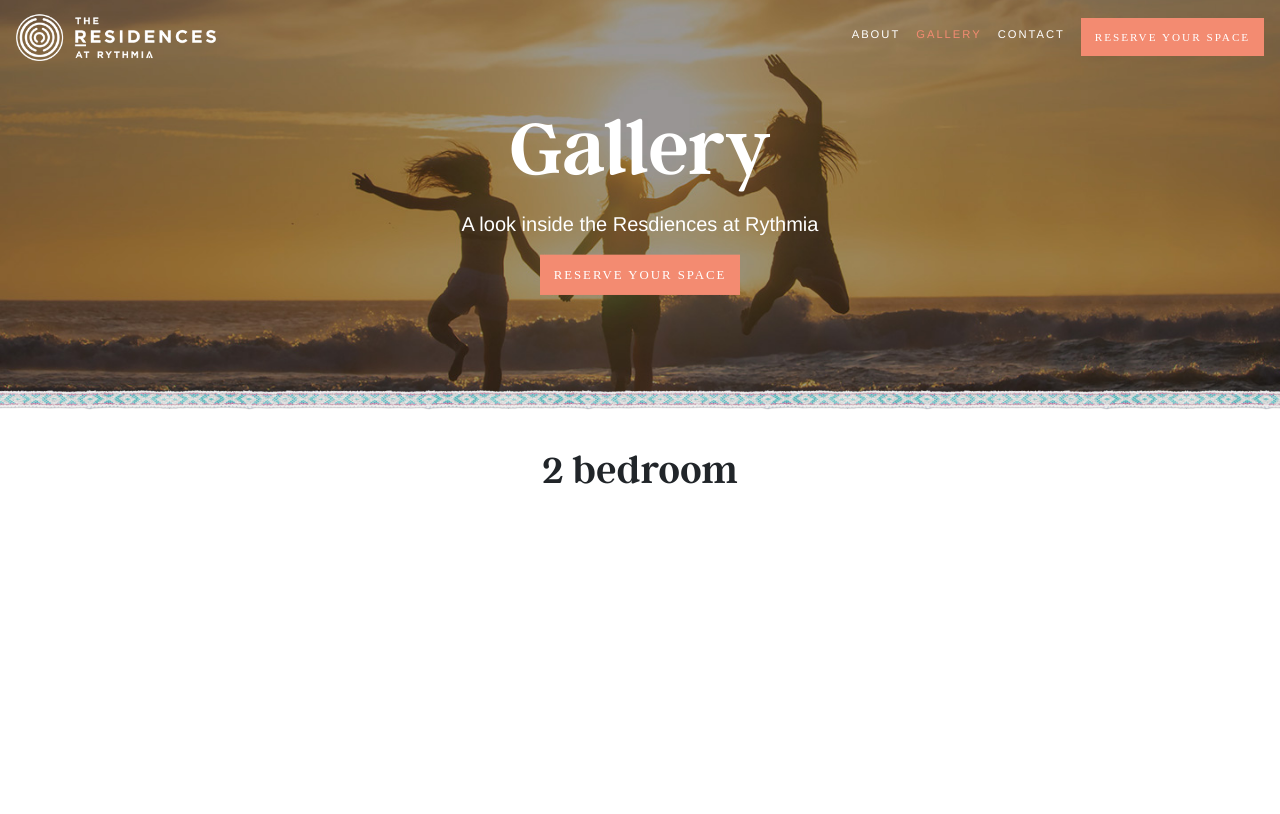
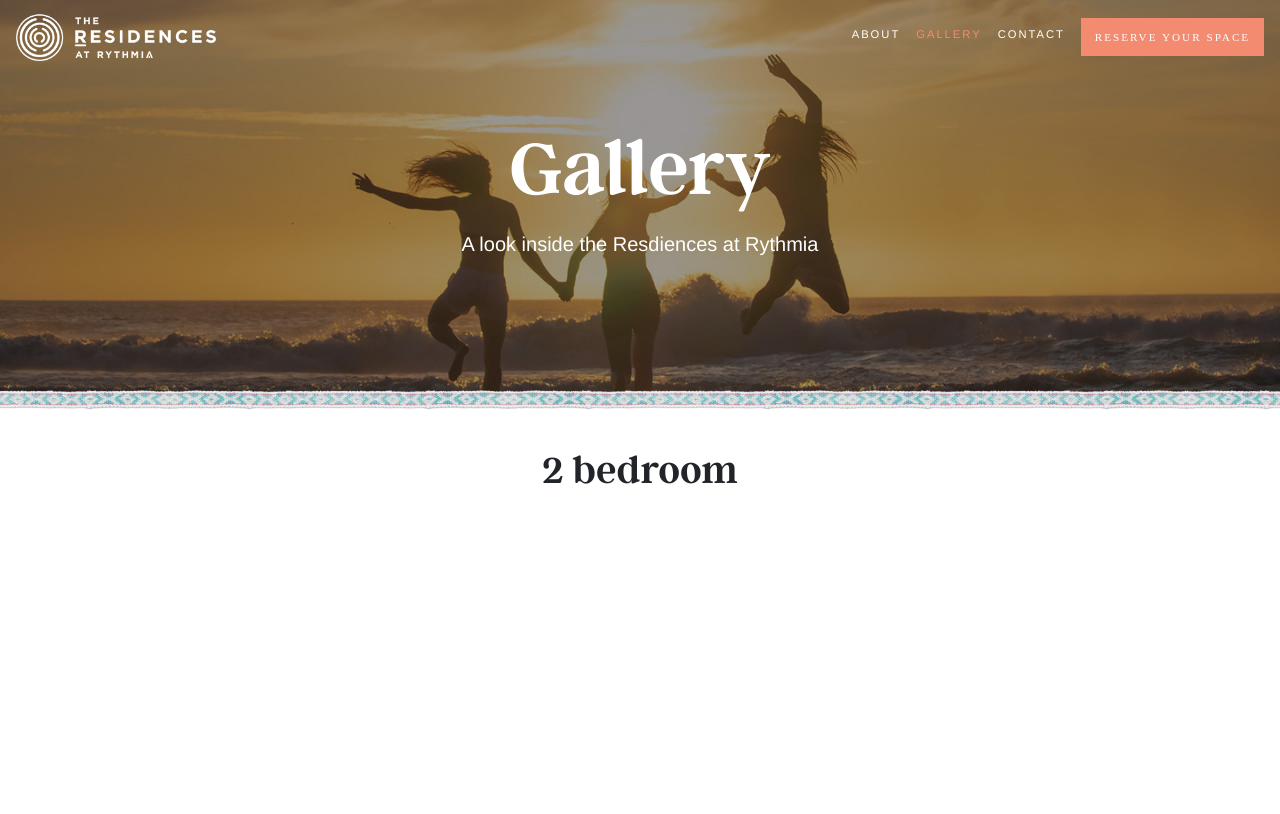
Before and after one commit to sethlynne/residences, a website: page docs/gallery.html in a window 1280 px wide. Shown: the top 814 px of the page. Drawn offline with Linux system fonts and the light colour scheme; a web font is replaced by a local one.

Commit message:
Removed reserve button on gallery

```diff
--- a/docs/gallery.html
+++ b/docs/gallery.html
@@ -80,11 +80,7 @@
                     <div class="col-md-8">
                          <h1 class="display-1">Gallery</h1>
 
-                        <p class="lead">A look inside the Resdiences at Rythmia</p> <a href="#form" class="btn btn-primary"
-                        data-bs-toggle="modal">
-          Reserve Your Space
-        </a>
-
+                        <p class="lead">A look inside the Resdiences at Rythmia</p>
                     </div>
                 </div>
             </div>
```
Also changed, not shown: src/gallery.html (+0 -3 lines).
